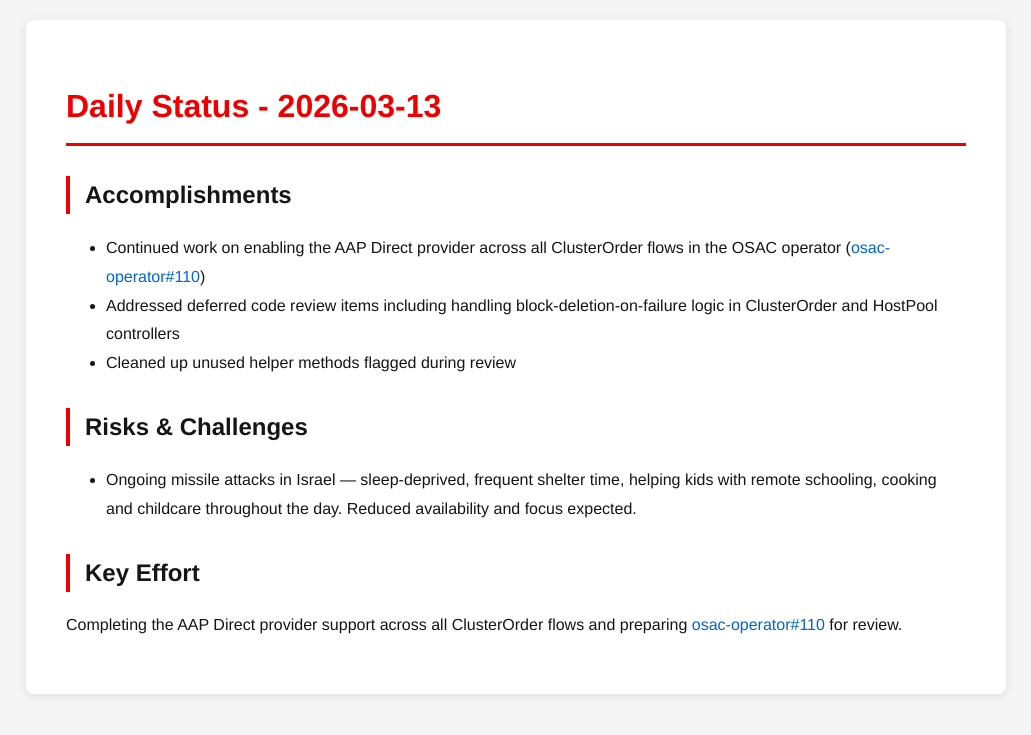
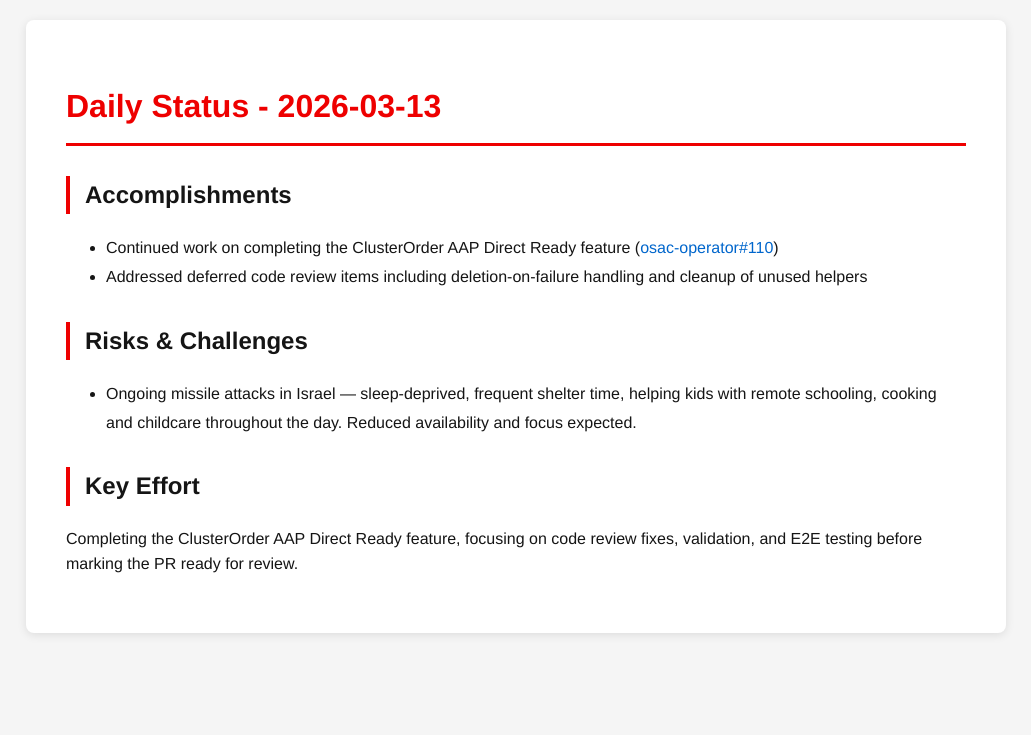
Before and after one commit to tzvatot/daily-status, a Jekyll site: the page built from 2026-03-13.md, in a window 1280 px wide. Shown: the top 735 px of the page, without its empty margins (124-1155 px from the left). Built offline with Jekyll 4.4.1, drawn with Linux system fonts in a browser that asks for light colours.

Commit message:
Daily status update - 2026-03-13

```diff
--- a/2026-03-13.md
+++ b/2026-03-13.md
@@ -7,12 +7,11 @@ date: 2026-03-13
 # Daily Status - 2026-03-13
 
 ## Accomplishments
-- Continued work on enabling the AAP Direct provider across all ClusterOrder flows in the OSAC operator ([osac-operator#110](https://github.com/osac-project/osac-operator/pull/110))
-- Addressed deferred code review items including handling block-deletion-on-failure logic in ClusterOrder and HostPool controllers
-- Cleaned up unused helper methods flagged during review
+- Continued work on completing the ClusterOrder AAP Direct Ready feature ([osac-operator#110](https://github.com/osac-project/osac-operator/pull/110))
+- Addressed deferred code review items including deletion-on-failure handling and cleanup of unused helpers
 
 ## Risks & Challenges
 - Ongoing missile attacks in Israel — sleep-deprived, frequent shelter time, helping kids with remote schooling, cooking and childcare throughout the day. Reduced availability and focus expected.
 
 ## Key Effort
-Completing the AAP Direct provider support across all ClusterOrder flows and preparing [osac-operator#110](https://github.com/osac-project/osac-operator/pull/110) for review.
+Completing the ClusterOrder AAP Direct Ready feature, focusing on code review fixes, validation, and E2E testing before marking the PR ready for review.
```
